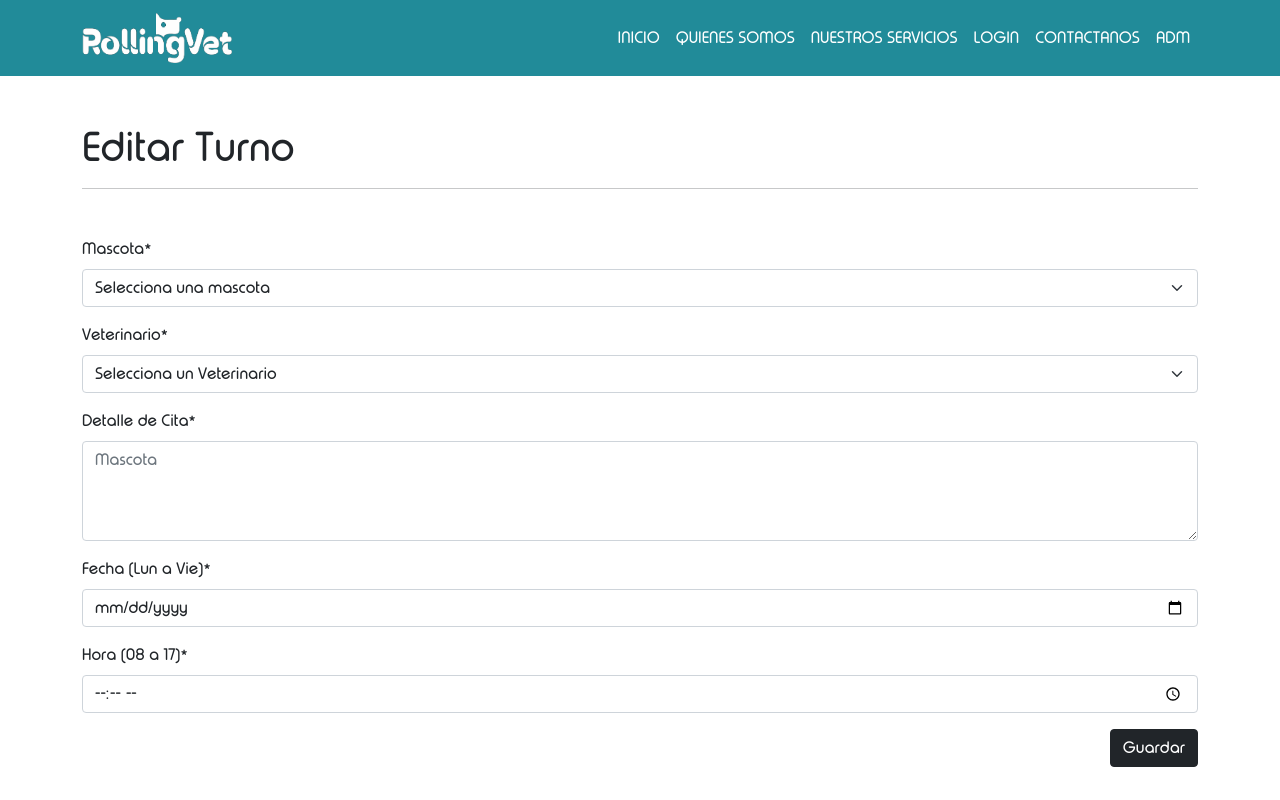
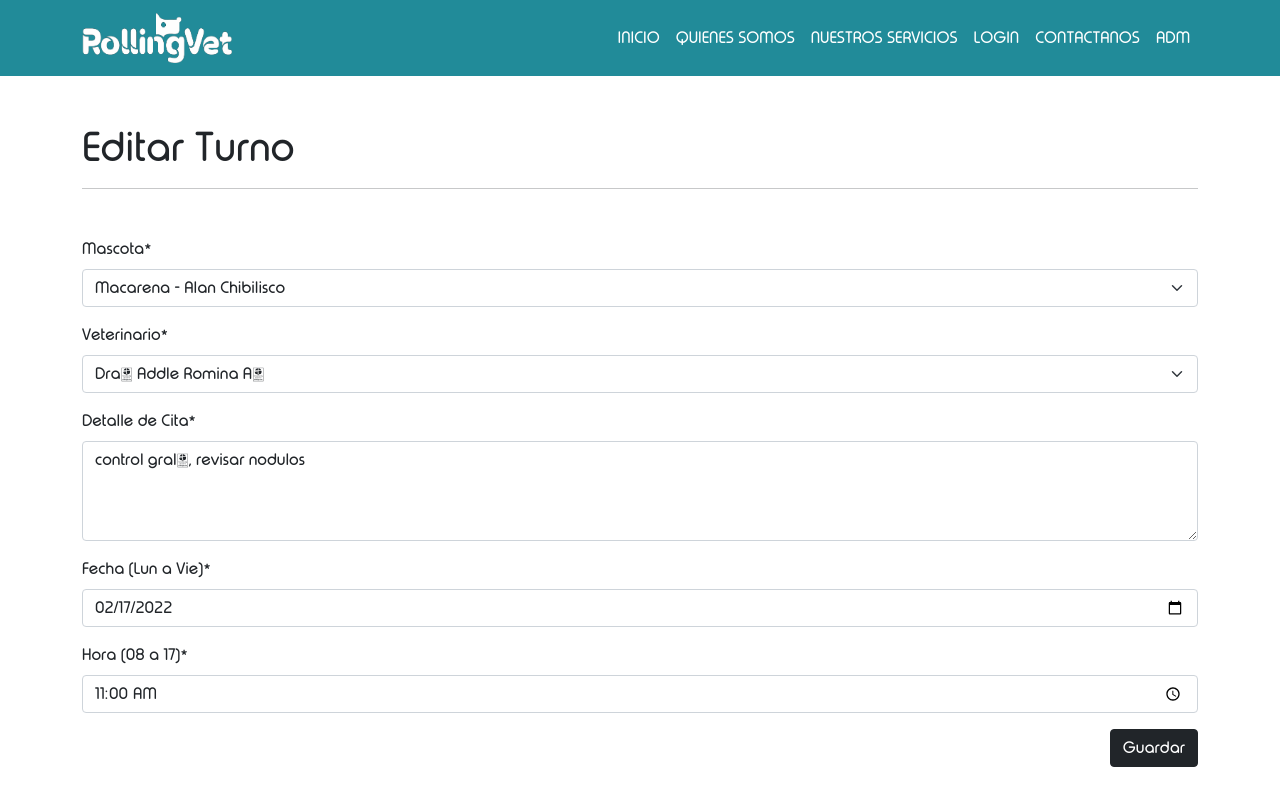
Before and after one commit to alanchibilisco/RollingVetProjectFE, a React (Create React App) app: page /Adm/turnos/editar/1 in a window 1280 px wide. Shown: the top 800 px of the page. Built offline with nearby package versions, Linux system fonts and the light colour scheme; data requests are answered from the project's data file.

Commit message:
se completo el EDIT/PUT de turnos

```diff
--- a/db.json
+++ b/db.json
@@ -36,24 +36,24 @@
       "detalleCita": "control gral., revisar nodulos",
       "veterinario": "Addle Romina",
       "mascota": "Macarena - Alan Chibilisco",
-      "fecha": "2022-02-22",
-      "hora": "08:00",
+      "fecha": "2022-02-17",
+      "hora": "11:00",
       "id": 1
     },
     {
-      "detalleCita": "control gral., revisar nodulos",
-      "veterinario": "Kuc Damian",
+      "detalleCita": "Drenamiento nodulo oreja",
+      "veterinario": "Mezar Diego",
       "mascota": "Rocky - Melina Santillan",
-      "fecha": "2022-02-25",
-      "hora": "20:00",
+      "fecha": "2022-02-18",
+      "hora": "10:10",
       "id": 2
     },
     {
-      "detalleCita": "control gral., revisar nodulos",
-      "veterinario": "Kuc Damian",
+      "detalleCita": "Revision gral prueba",
+      "veterinario": "Mezar Diego",
       "mascota": "Kiara - Alan Chibilisco",
-      "fecha": "2022-02-11",
-      "hora": "18:30",
+      "fecha": "2022-02-15",
+      "hora": "09:30",
       "id": 3
     }
   ]
--- a/src/components/cruds/Adm.jsx
+++ b/src/components/cruds/Adm.jsx
@@ -45,7 +45,7 @@ const Adm = ({ turnos }) => {
         <hr className="container" />
         {turnos.length !== 0 ? (
           <Row>
-            {turnos.map((turno) => (
+            {sortTurnos.map((turno) => (
               <Col xl={3} lg={4} md={6} xs={12}>
                 <CardTurnos key={turno.id} turno={turno}></CardTurnos>
 
--- a/src/components/cruds/AdmTurnos.jsx
+++ b/src/components/cruds/AdmTurnos.jsx
@@ -6,6 +6,15 @@ import NavBar from "../NavBar";
 import Turno from "./Turno";
 
 const AdmTurnos = ({ turnos }) => {
+
+  let sortTurnos = turnos;
+  sortTurnos.sort((a, b) => {
+    const as = a.fecha.split("-");
+    const ad = new Date(as[0], as[1] - 1, as[2]);
+    const bs = b.fecha.split("-");
+    const bd = new Date(bs[0], bs[1] - 1, bs[2]);
+    return ad - bd;
+  });
   return (
     <div>
       <NavBar></NavBar>
@@ -37,7 +46,7 @@ const AdmTurnos = ({ turnos }) => {
             </thead>
             <tbody>
               {/* esto tiene que ir en turno */}
-              {turnos.map((turno) => (
+              {sortTurnos.map((turno) => (
                 <Turno turno={turno} key={turno.id}></Turno>
               ))}
             </tbody>
--- a/src/components/cruds/EditTurnos.jsx
+++ b/src/components/cruds/EditTurnos.jsx
@@ -8,7 +8,69 @@ import NavBar from "../NavBar";
 import { validateTextoEsp, validateFecha, validateHora } from "../Validaciones";
 
 const EditTurnos = ({ URLTurnos, getApiTurnos, pacientes}) => {
+    //state
+    const [turno, setTurno]=useState({});
+    //parametro
+    const {id}=useParams();
+    //efect
+    useEffect(async()=>{
+        try {
+            const res=await fetch(`${URLTurnos}/${id}`);
+            const turnoApi=await res.json();
+            setTurno(turnoApi);
+        } catch (error) {
+            console.log(error);
+        }
+    }, []);
+    //referencias
+    const detalleCitaRef=useRef('');
+    const fechaRef=useRef('');
+    const horaRef=useRef('');
+    //navigate
+    const navigate=useNavigate();
+    //handleSubmit
+    const handleSubmit=(e)=>{
+        e.preventDefault();
+        if(!validateTextoEsp(turno.mascota)||!validateTextoEsp(turno.veterinario)||!validateTextoEsp(detalleCitaRef.current.value.trimStart())||!validateFecha(fechaRef.current.value)||!validateHora(horaRef.current.value)){
+            Swal.fire("Ops!", "Algunos de los campos es incorrectos", "Error");
+            return;
+        }else{
+            const turnoUpdate={
+                detalleCita: detalleCitaRef.current.value,
+                veterinario: turno.veterinario,
+                mascota: turno.mascota,
+                fecha: fechaRef.current.value,
+                hora: horaRef.current.value
+            };
 
+            Swal.fire({
+                title: "Estas seguro?",
+                text: "No puedes revertir esto",
+                icon: "warning",
+                showCancelButton: true,
+                confirmButtonText: "Actualizar",
+              }).then(async (result) => {
+                if (result.isConfirmed) {
+                  try {
+                    const res = await fetch(`${URLTurnos}/${id}`, {
+                      method: "PUT",
+                      headers: {
+                        "Content-Type": "application/json",
+                      },
+                      body: JSON.stringify(turnoUpdate),
+                    });
+                    if (res.status === 200) {
+                      Swal.fire("Actualizado!", "Los datos fueron actualizados.", "success");
+                      getApiTurnos();
+                      navigate("/Adm/turnos");
+                    }
+                  } catch (error) {
+                    console.log(error);
+                  }
+                }
+              });
+        }
+    }
   return (
     <div>
       <NavBar></NavBar>
@@ -16,15 +78,15 @@ const EditTurnos = ({ URLTurnos, getApiTurnos, pacientes}) => {
       <Container className="py-5">
         <h1>Editar Turno</h1>
         <hr />
-        <Form className="my-5">
+        <Form className="my-5" onSubmit={handleSubmit}>
           <Form.Group className="mb-3" controlId="formBasicMascota">
             <Form.Label>Mascota*</Form.Label>
             <Form.Select
-            //   onChange={({ target }) => {
-            //     setMascota(target.value.trimStart());
-            //   }}
+            value={turno.mascota}
+               onChange={({ target }) => {
+                 setTurno({...turno, mascota: target.value});
+               }}
             >
-              <option value="">Selecciona una mascota</option>
               {pacientes.map((paciente) => (
                 <option
                   value={`${paciente.nombreMascota} - ${paciente.nombreDueño} ${paciente.apellidoDueño}`}
@@ -37,11 +99,11 @@ const EditTurnos = ({ URLTurnos, getApiTurnos, pacientes}) => {
           <Form.Group className="mb-3" controlId="formBasicVet">
             <Form.Label>Veterinario*</Form.Label>
             <Form.Select
-            //   onChange={({ target }) => {
-            //     setVeterinario(target.value.trimStart());
-            //   }}
+            value={turno.veterinario}
+               onChange={({ target }) => {
+                 setTurno({...turno, veterinario: target.value});
+               }}
             >
-              <option value="">Selecciona un Veterinario</option>
               <option value="Addle Romina">Dra. Addle Romina A.</option>
               <option value="Fernandez Sara">Dra. Fernandez Sara V.</option>
               <option value="Molinari Pablo">Dr. Molinari Pablo D.</option>
@@ -57,9 +119,8 @@ const EditTurnos = ({ URLTurnos, getApiTurnos, pacientes}) => {
               type="text"
               placeholder="Mascota"
               style={{ height: "100px" }}
-            //   onChange={({ target }) => {
-            //     setDetalleCita(target.value.trimStart());
-            //   }}
+              defaultValue={turno.detalleCita}
+              ref={detalleCitaRef}
             ></Form.Control>
           </Form.Group>
 
@@ -68,9 +129,8 @@ const EditTurnos = ({ URLTurnos, getApiTurnos, pacientes}) => {
             <Form.Control
               type="date"
               placeholder="21/02/2022"
-            //   onChange={({ target }) => {
-            //     setFecha(target.value.trimStart());
-            //   }}
+              defaultValue={turno.fecha}
+              ref={fechaRef}
             ></Form.Control>
           </Form.Group>
 
@@ -79,9 +139,8 @@ const EditTurnos = ({ URLTurnos, getApiTurnos, pacientes}) => {
             <Form.Control
               type="time"
               placeholder="08:00"
-            //   onChange={({ target }) => {
-            //     setHora(target.value.trimStart());
-            //   }}
+              defaultValue={turno.hora}
+              ref={horaRef}
             ></Form.Control>
           </Form.Group>
 
```
Also changed, not shown: src/components/cruds/EditPacientes.jsx (+0 -29 lines).
